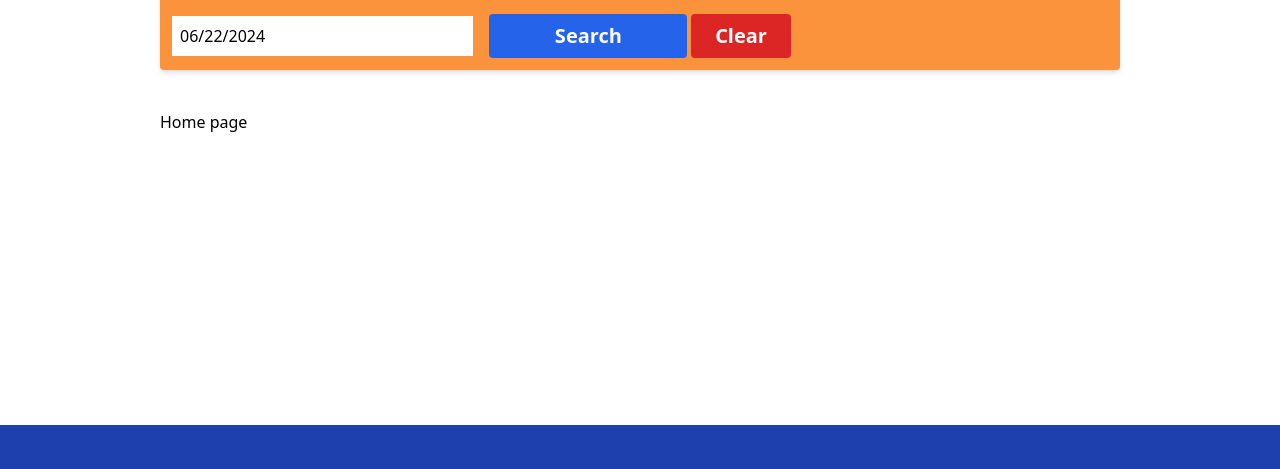
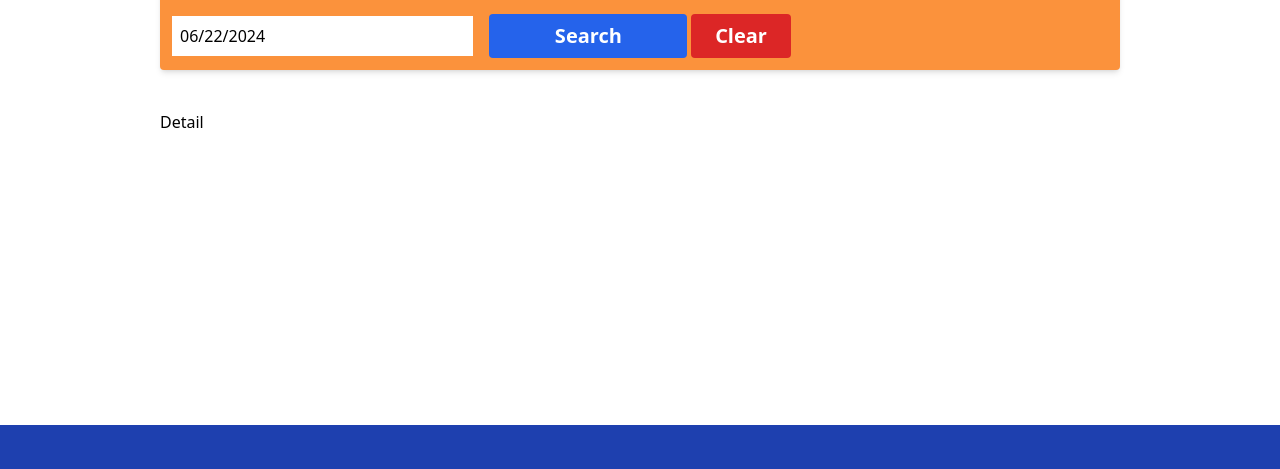
Before and after one commit to williamdicaprio1025-sudo/Hotel_Booking_MERN, a React (Vite) app in the folder frontend/: page /detail/1 in a window 1280 px wide. Before the commit this address led to /. Shown: the part 259-728 px from the top of the page. Built offline with nearby package versions, Linux system fonts and the light colour scheme; no server answers.

Commit message:
feat: add a details page

```diff
--- a/frontend/src/App.tsx
+++ b/frontend/src/App.tsx
@@ -7,6 +7,7 @@ import AddHotel from './pages/AddHotel';
 import MyHotels from './pages/MyHotels';
 import EditHotel from './pages/EditHotel';
 import Search from './pages/Search';
+import Detail from './pages/Detail';
 
 export default function App() {
   const { isLoggedIn } = useAppContext();
@@ -36,6 +37,14 @@ export default function App() {
           element={
             <Layout>
               <Search />
+            </Layout>
+          }
+        />
+        <Route
+          path='/detail/:hotelId'
+          element={
+            <Layout>
+              <Detail />
             </Layout>
           }
         />
--- /dev/null
+++ b/frontend/src/pages/Detail.tsx
@@ -0,0 +1,19 @@
+import { useQuery } from '@tanstack/react-query';
+import { useParams } from 'react-router-dom';
+
+import * as apiClient from './../services/api-client';
+
+export default function Detail() {
+  const { hotelId } = useParams();
+
+  const { data: hotel, isLoading } = useQuery({
+    queryKey: ['fetchHotelById'],
+    queryFn: () => apiClient.fetchHotelById(hotelId as string),
+  });
+
+  if (isLoading) return <div>Loading...</div>;
+
+  console.log(hotel);
+
+  return <div>Detail</div>;
+}
```
